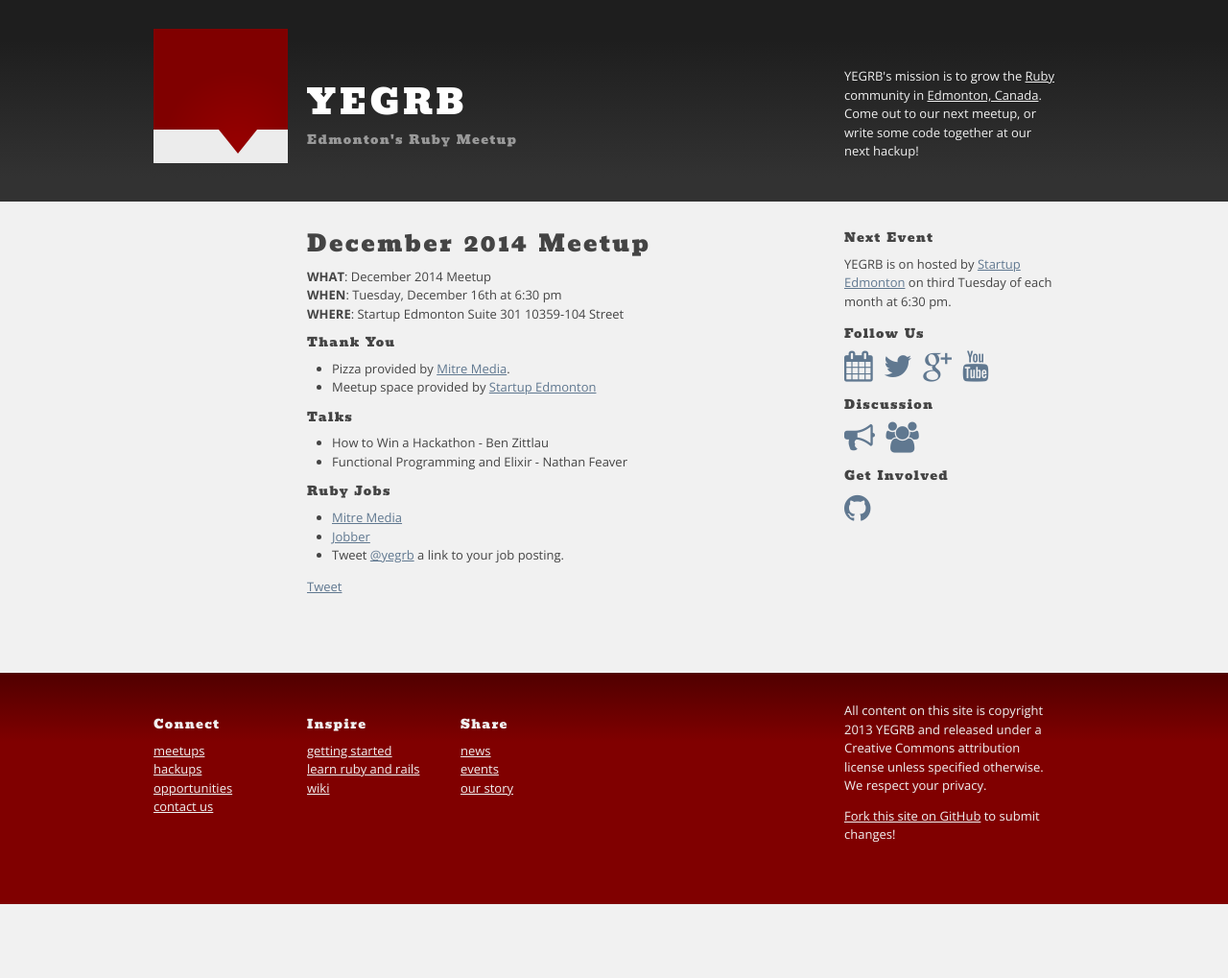
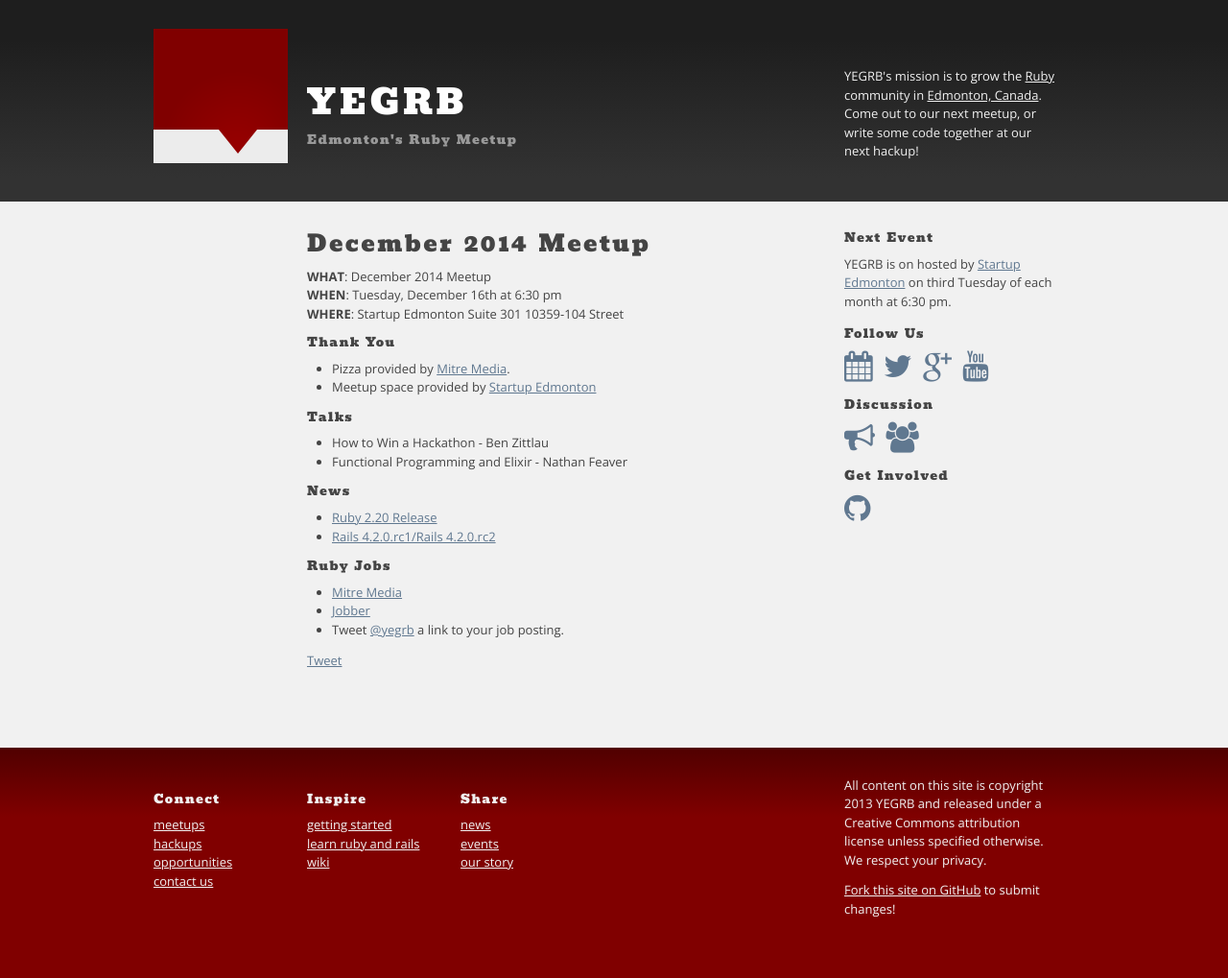
Before and after one commit to yegrb/yegrb.github.io, a Jekyll site: the page built from _posts/2014-12-16-december.markdown, in a window 1280 px wide. Shown: the whole page at 96% size. Built offline with Jekyll 4.4.1, drawn with Linux system fonts in a browser that asks for light colours; nearby versions of some CDN libraries; Markdown is read by kramdown in place of the engine named in the settings; comment, search, counter and statistics services are not loaded; before the commit the page ends 942 px from its top, so only the background shows below that.

Commit message:
december news

```diff
--- a/_posts/2014-12-16-december.markdown
+++ b/_posts/2014-12-16-december.markdown
@@ -19,6 +19,12 @@ category: meetups
   * How to Win a Hackathon - Ben Zittlau
   * Functional Programming and Elixir - Nathan Feaver
 
+## News
+
+* [Ruby 2.20 Release](https://www.ruby-lang.org/en/news/2014/11/28/ruby-2-2-0-preview2-released/)
+* [Rails 4.2.0.rc1/Rails 4.2.0.rc2](http://weblog.rubyonrails.org/)
+
+
 ## Ruby Jobs
   * [Mitre Media](http://mitremedia.com/#careers)
   * [Jobber](https://getjobber.com/jobs/rails_developer)
```
